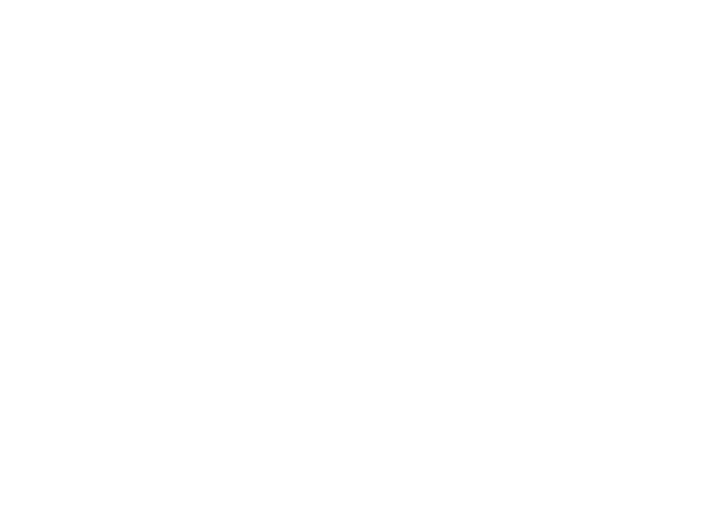
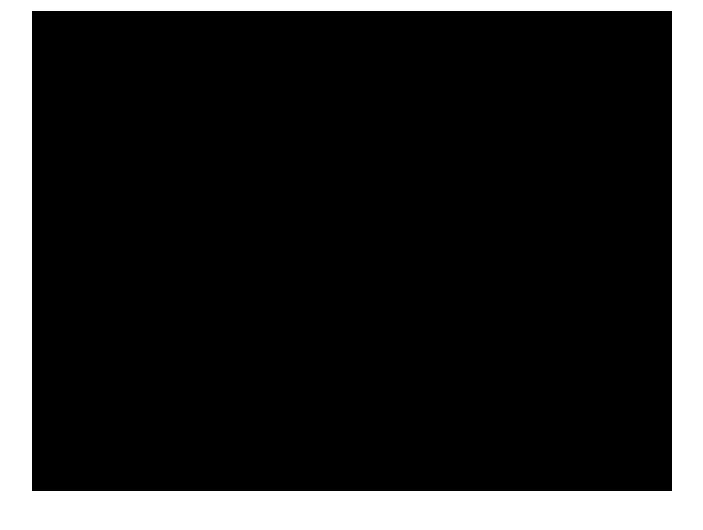
Before and after one commit to Byabasaija/The-shooter, a website built with webpack: page dist/index.html in a window 1280 px wide. Shown: the whole page, without its empty margins (288-991 px from the left). Built offline with nearby package versions, Linux system fonts and the light colour scheme.

Commit message:
Add Scenes and minimum phaser game template

```diff
--- /dev/null
+++ b/src/config/config.js
@@ -0,0 +1,24 @@
+import Phaser from 'phaser';
+
+export default {
+  type: Phaser.AUTO,
+  scale: {
+    mode: Phaser.Scale.NONE,
+    autoCenter: Phaser.Scale.CENTER_BOTH,
+    width: 320,
+    height: 240,
+  },
+  parent: 'content',
+  dom: {
+    createContainer: true,
+  },
+  zoom: 2,
+  pixelArt: true,
+  physics: {
+    default: 'arcade',
+    acrade: {
+      gravity: { y: 0 },
+      debug: true,
+    },
+  },
+};
--- a/src/index.js
+++ b/src/index.js
@@ -0,0 +1,21 @@
+import Phaser from 'phaser';
+
+import config from './config/config';
+import BootScene from './scenes/BootScene';
+import PreloaderScene from './scenes/PreloaderScene';
+import TitleScene from './scenes/TitleScene';
+import GameScene from './scenes/GameScene';
+
+
+class Game extends Phaser.Game {
+  constructor() {
+    super(config);
+    this.scene.add('Boot', BootScene);
+    this.scene.add('Preloader', PreloaderScene);
+    this.scene.add('Title', TitleScene);
+    this.scene.add('Game', GameScene);
+    this.scene.start('Game');
+  }
+}
+
+window.game = new Game();
```
Also changed, not shown: dist/app.bundle.js, dist/common.bundle.js (added), dist/common.bundle.js.LICENSE.txt (renamed from dist/main.js.LICENSE.txt), dist/index.html, dist/main.js (deleted), src/scenes/BootScene.js (added), src/scenes/GameScene.js (added), src/scenes/PreloaderScene.js (added), src/scenes/TitleScene.js (added), src/scenes/simple-scene.js (deleted), 1 other file.
